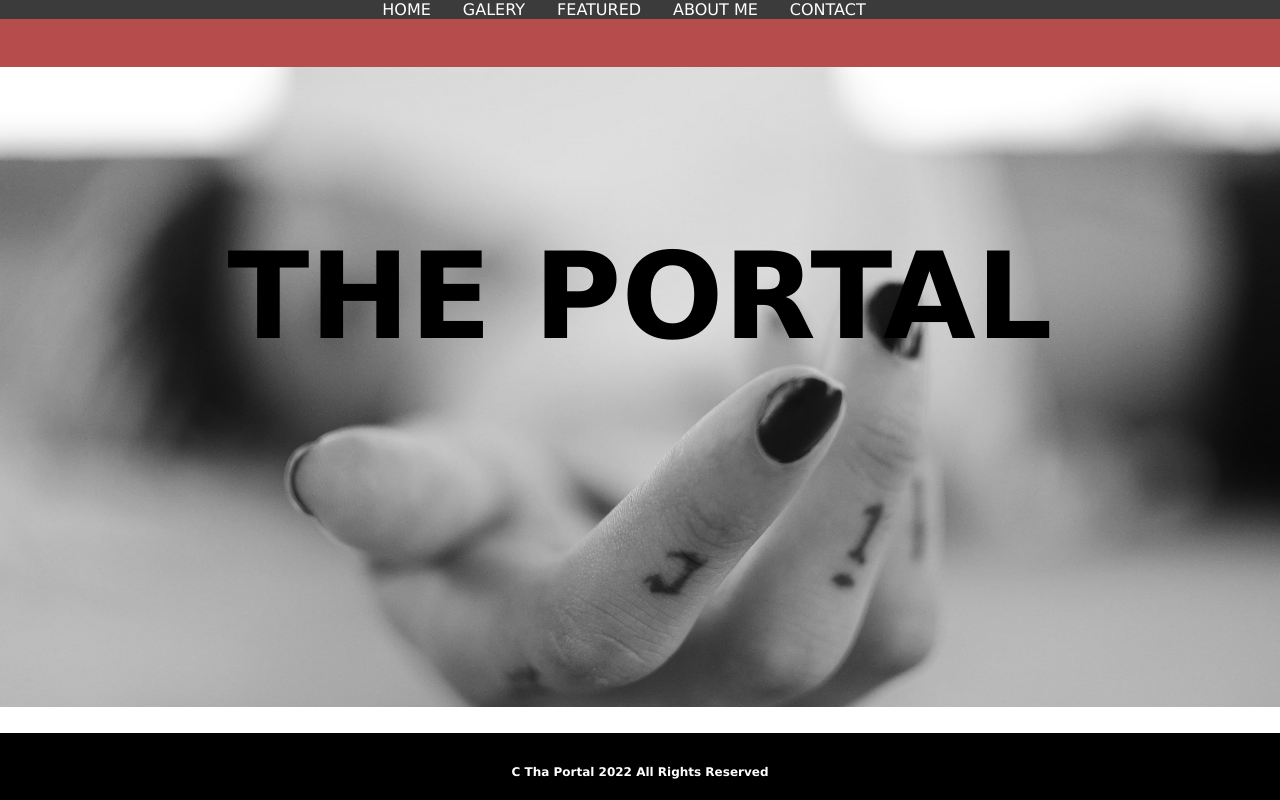
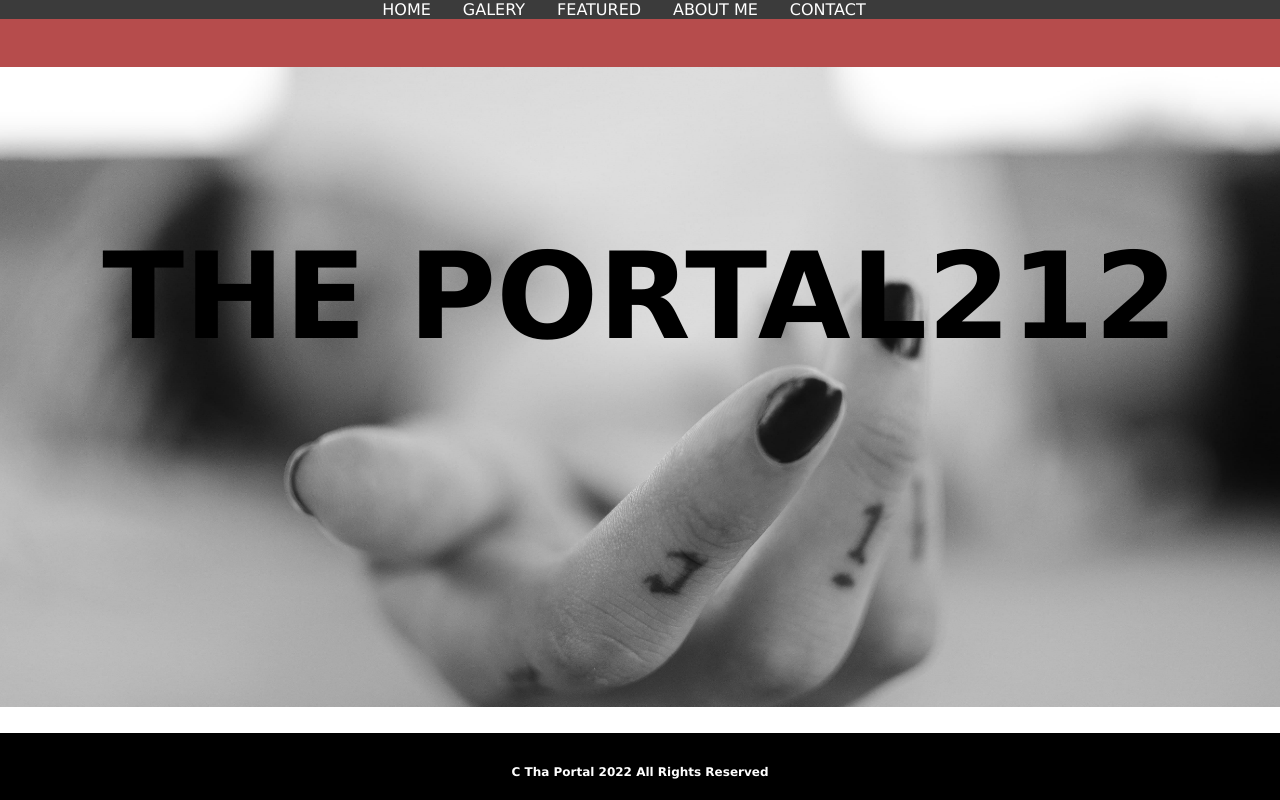
Before and after one commit to GFAT2022/elportal-gastonfernandez, a website: page index.html in a window 1280 px wide. Drawn offline with Linux system fonts and the light colour scheme.

Commit message:
cambio sass

```diff
--- a/index.html
+++ b/index.html
@@ -24,7 +24,7 @@
 
         <main class="mainHome">
             <section class="main__section">
-                <h1 class="">THE PORTAL</h1>
+                <h1 class="">THE PORTAL212</h1>
             </section>
         </main>
 
```
